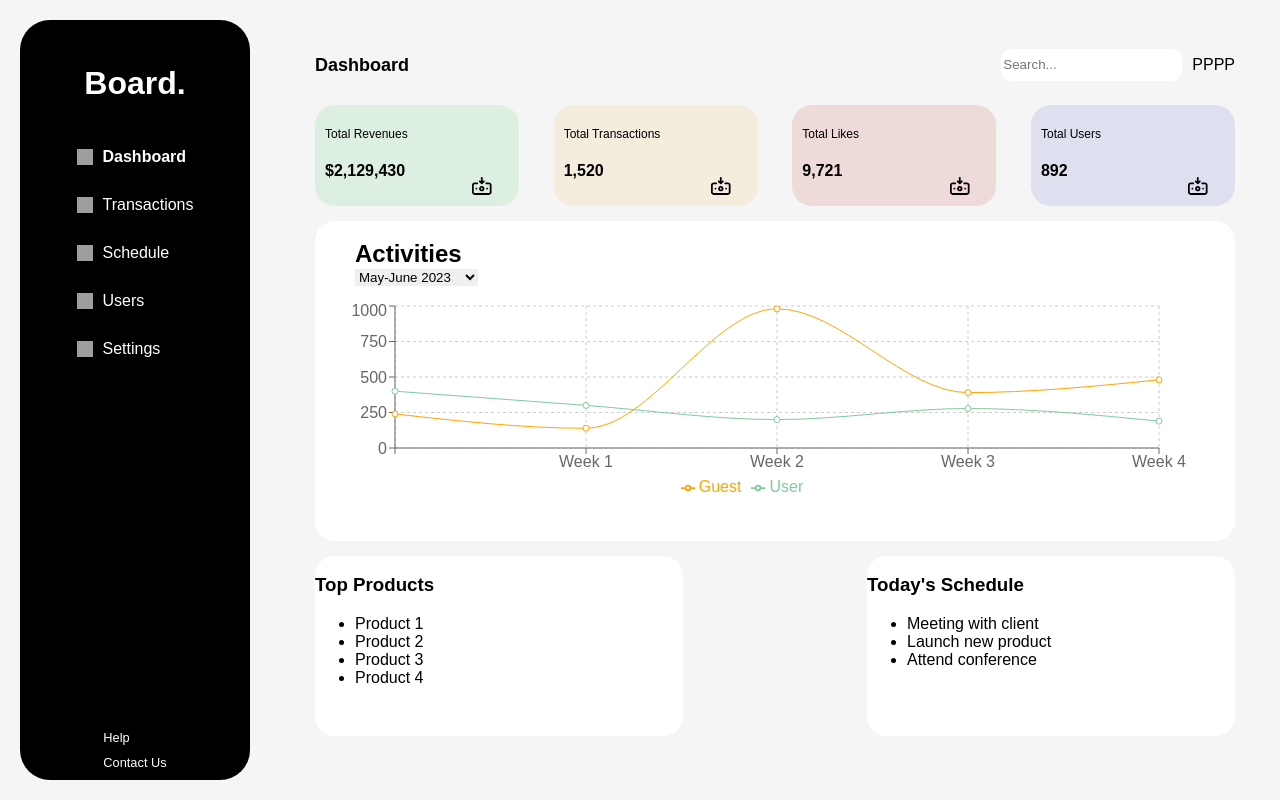
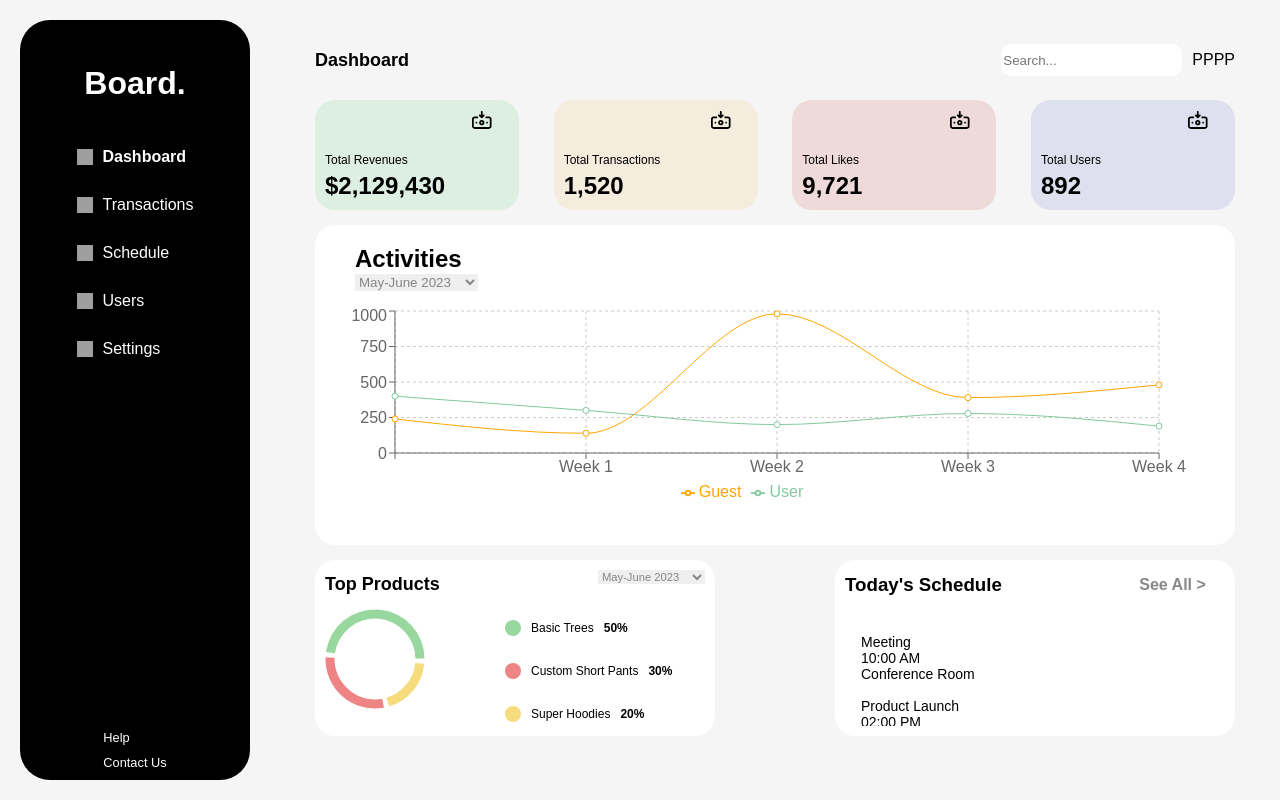
Before and after one commit to shivankkunwar/reactDashboard, a React (Vite) app: page / in a window 1280 px wide. Built offline with nearby package versions, Linux system fonts and the light colour scheme; grey boxes are pictures that could not be loaded.

Commit message:
90% completed dashboard

```diff
--- a/src/DashBoard/Dashboard.css
+++ b/src/DashBoard/Dashboard.css
@@ -159,6 +159,7 @@
     flex-direction: column;
     justify-content: flex-end;
     height: 100%;
+    font-size: 1.5rem;
   }
 
   .top-card-top-left {
@@ -173,16 +174,18 @@
 
   .top-card-value {
     font-weight: bold;
+    margin: 0;
   }
 
   .top-card-icon {
     width: 20px;
     height: 20px;
+    padding-bottom: 70px;
   }
                                 /* BOTTOM CARDS */
   .bottom-cards {
     display: flex;
-    flex-wrap: wrap;
+
 
     justify-content: space-between;
     width: 100%;
@@ -230,3 +233,127 @@
     width: 100%;
     height: 100%;
   }
+
+
+                /* Bottom Cards */
+                /* Card1 */
+  .bottom-card {
+  width: 380px;
+  height: 156px;
+  background-color: #ffffff;
+  border-radius: 20px;
+  padding: 10px;
+  margin-bottom: 10px;
+  display: flex;
+  flex-direction: column;
+  justify-content: space-between;
+}
+
+.bottom-card-top {
+  display: flex;
+  justify-content: space-between;
+  align-items: center;
+  margin-bottom: 10px;
+}
+
+.bottom-card-top h3 {
+  font-size: 18px;
+  margin: 0;
+}
+
+.bottom-card-top select {
+  font-size: 0.7rem;
+
+}
+.bottom-card-content{
+    display: flex;
+}
+.pie-chart {
+  width: 160px;
+  height: 160px;
+  margin-right: 20px;
+}
+
+.color-description {
+  display: flex;
+  flex-direction: column;
+}
+
+.color-item {
+  display: flex;
+  align-items: center;
+  margin-bottom: 5px;
+}
+
+.color {
+  width: 16px;
+  height: 16px;
+  margin-right: 10px;
+  border-radius: 50%;
+}
+
+.green {
+  background-color: #98D89E;
+}
+
+.yellow {
+  background-color: #EE8484;
+}
+
+.pink {
+  background-color: #F6DC7D;
+}
+
+.description {
+  font-size: 12px;
+  margin-right: 10px;
+}
+
+.percent {
+  font-size: 12px;
+  font-weight: bold;
+}
+                /* CARD2 */
+.nav {
+  display: flex;
+  justify-content: space-between;
+  align-items: center;
+}
+
+.see-more-button {
+  background-color: transparent;
+  border: none;
+  color: #888;
+  font-weight: bold;
+  cursor: pointer;
+}
+
+.small-cards {
+  margin-top: 16px;
+}
+
+.small-card {
+  display: flex;
+  align-items: center;
+  padding: 8px 0;
+}
+.small-cards-container {
+    max-height: 80%;
+    overflow-y: auto;
+  }
+.colored-line {
+    width: 4px;
+    height: 100%;
+    background-color: red;
+
+    margin-right: 12px;
+}
+
+.card-details {
+  flex: 1;
+}
+
+.card-details p {
+  margin: 0;
+  font-size: 14px;
+}
--- a/src/DashBoard/Dashboard.jsx
+++ b/src/DashBoard/Dashboard.jsx
@@ -3,6 +3,7 @@ import './DashBoard.css'
 import MainChart from './charts/MainChart'
 import AnotherChart from './charts/AnotherChart'
 import icon1 from "./cardImg/icon1.svg"
+import MyPieChart from './charts/MyPiechat'
 function Dashboard() {
   return (
     <div className="dashboard">
@@ -123,22 +124,63 @@ function Dashboard() {
         </div>
         <div className="bottom-cards">
             <div className="bottom-card">
-                <h3>Top Products</h3>
-                <ul>
-                <li>Product 1</li>
-                <li>Product 2</li>
-                <li>Product 3</li>
-                <li>Product 4</li>
-                </ul>
+                                <div className="bottom-card-top">
+                                    <h3>Top Products</h3>
+                                    <select style={{marginBottom:'15px',marginLeft:'40px',border:'none',color:"#858585"}}>
+                                    <option>May-June 2023</option>
+                                    <option>July-August 2023</option>
+
+                                    </select>
+                                </div>
+                        <div className="bottom-card-content">
+                                <div className="pie-chart">
+                                <MyPieChart/>
+                                </div>
+                        <div className="color-description">
+                            <div className="color-item">
+                                <div className="color green"></div>
+                                <p className="description">Basic Trees</p>
+                                <p className="percent">50%</p>
+                            </div>
+                            <div className="color-item">
+                                <div className="color yellow"></div>
+                                <p className="description">Custom Short Pants</p>
+                                <p className="percent">30%</p>
+                            </div>
+                            <div className="color-item">
+                                <div className="color pink"></div>
+                                <p className="description">Super Hoodies</p>
+                                <p className="percent">20%</p>
+                            </div>
+                        </div>
+                    </div>
             </div>
             <div className="bottom-card">
-                <h3>Today's Schedule</h3>
-                <ul>
-                <li>Meeting with client</li>
-                <li>Launch new product</li>
-                <li>Attend conference</li>
-                </ul>
+            <div className="nav">
+                  <h3>Today's Schedule</h3>
+                  <button className="see-more-button">See All &gt;</button>
             </div>
+            <div className="small-cards-container">
+                  <div className="small-cards">
+                    <div className="small-card">
+                      <div className="colored-line"></div>
+                      <div className="card-details">
+                        <p>Meeting</p>
+                        <p>10:00 AM</p>
+                        <p>Conference Room</p>
+                      </div>
+                    </div>
+                    <div className="small-card">
+                      <div className="colored-line"></div>
+                      <div className="card-details">
+                        <p>Product Launch</p>
+                        <p>02:00 PM</p>
+                        <p>Event Hall</p>
+                      </div>
+                    </div>
+                  </div>
+              </div>
+              </div>
          </div>
         </div>
 
--- a/src/DashBoard/charts/MainChart.jsx
+++ b/src/DashBoard/charts/MainChart.jsx
@@ -40,7 +40,7 @@ const MainChart = () => {
     <div >
     <div>
       <h2 style={{marginBottom:'0px',marginLeft:'40px'}}>Activities</h2>
-      <select style={{marginBottom:'15px',marginLeft:'40px',border:'none'}}>
+      <select style={{marginBottom:'15px',marginLeft:'40px',border:'none',color:"#858585"}}>
         <option>May-June 2023</option>
         <option>July-August 2023</option>
         {/* Add more options for different month groups */}
--- /dev/null
+++ b/src/DashBoard/charts/MyPiechat.jsx
@@ -0,0 +1,38 @@
+import React from 'react';
+import { PieChart, Pie, Cell, ResponsiveContainer } from 'recharts';
+
+const data = [
+  { name: 'Basic Trees', value: 50 },
+  { name: 'Custom Short Pants', value: 30 },
+  { name: 'Super Hoodies', value: 20 },
+];
+
+const COLORS = ['#98D89E', '#EE8484', '#F6DC7D'];
+
+const CustomPieChart = () => {
+  return (
+    <div style={{ width: '100px', height: '100px' }}>
+      <ResponsiveContainer>
+        <PieChart>
+          <Pie
+            data={data}
+            dataKey="value"
+            nameKey="name"
+            cx="50%"
+            cy="50%"
+            innerRadius={40}
+            outerRadius={50}
+            fill="#8884d8"
+            paddingAngle={5}
+          >
+            {data.map((entry, index) => (
+              <Cell key={`cell-${index}`} fill={COLORS[index % COLORS.length]} />
+            ))}
+          </Pie>
+        </PieChart>
+      </ResponsiveContainer>
+    </div>
+  );
+};
+
+export default CustomPieChart;
```
